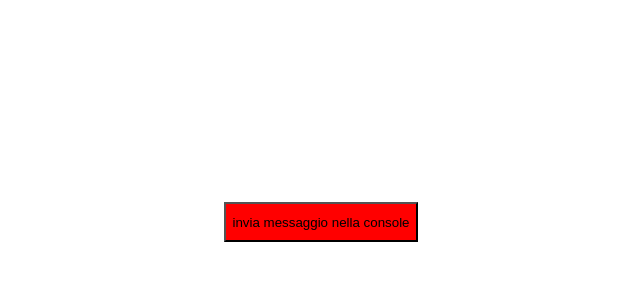
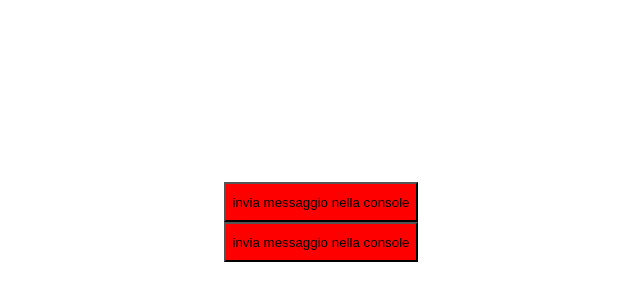
Before and after one commit to informaticscorporation/sito-prova, a plain HTML site: page index.html in a window 1280 px wide. Shown: the part 178-478 px from the top of the page, without its empty margins (319-959 px from the left). Drawn offline with Linux system fonts and the light colour scheme.

Commit message:
completo

```diff
--- a/index.html
+++ b/index.html
@@ -9,7 +9,10 @@
 <body>
     <div class="container">
         <button id="butt">invia messaggio nella console</button>
+        <button id="rs">invia messaggio nella console</button>
     </div>
+
+
     <script src="script.js"></script>
 </body>
 </html>
--- a/script.js
+++ b/script.js
@@ -1,3 +1,6 @@
 document.getElementById('butt').addEventListener('click', function() {
     console.log('ciao come stai?');
 });
+document.getElementById('rs').addEventListener('click', function() {
+    console.log('ciao sto benissimo');
+});
--- a/style.css
+++ b/style.css
@@ -7,7 +7,8 @@ body {
 }
 
 .container {
-    text-align: center;
+    display: flex;
+    flex-direction: column;
 }
 
 #butt {
@@ -15,3 +16,8 @@ body {
     background-color: red;
     color: black;
 }
+#rs {
+    height: 40px;
+    background-color: red;
+    color: black;
+}
```
